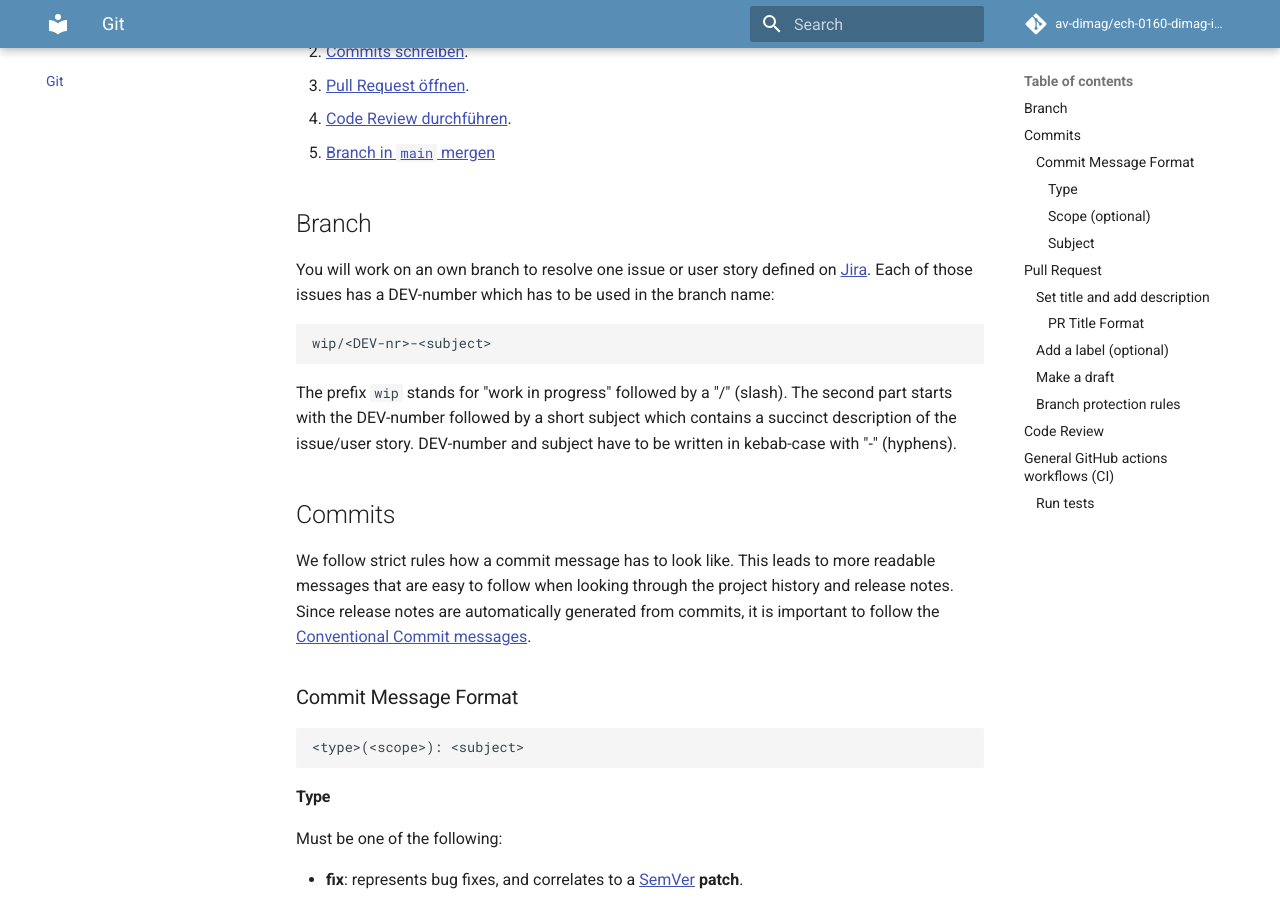
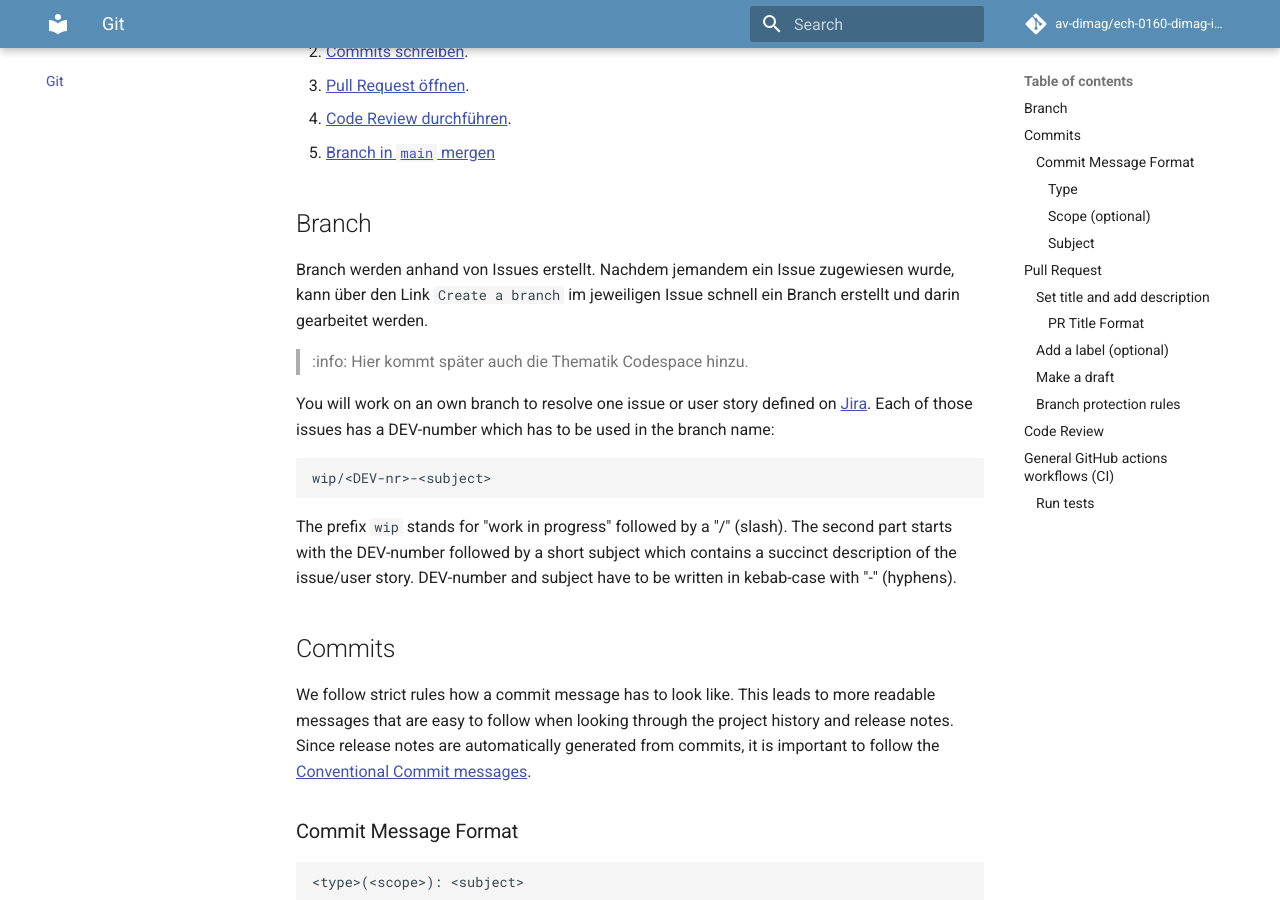
Before and after one commit to av-dimag/guideline, an MkDocs documentation site: the page built from docs/git/index.md, in a window 1280 px wide and 900 px high, scrolled down 400 px. Built offline with MkDocs 1.6.1 and Material for MkDocs 9.7.7, drawn with Linux system fonts in a browser that asks for light colours; comment, search, counter and statistics services are not loaded.

```diff
--- a/docs/git/index.md
+++ b/docs/git/index.md
@@ -9,10 +9,18 @@ Das Vorgehen bei der Entwicklung ist stets dasselbe. Wir folgen den Empfehlungen
 1. [Neuen Branch von "main" erstellen](#branch).
 1. [Commits schreiben](#commits).
 1. [Pull Request öffnen](#pull-request).
-2. [Code Review durchführen](#code-review).
-3. [Branch in `main` mergen](#merge-und-release)
+1. [Code Review durchführen](#code-review).
+1. [Branch in `main` mergen](#merge-und-release)
 
 ## Branch
+
+Branch werden anhand von Issues erstellt. Nachdem jemandem ein Issue zugewiesen wurde, kann über den Link `Create a branch` im jeweiligen Issue schnell ein Branch erstellt und darin gearbeitet werden.
+
+>
+> :info: Hier kommt später auch die Thematik Codespace hinzu.
+>
+
+
 
 You will work on an own branch to resolve one issue or user story defined on [Jira](https://dasch.atlassian.net/jira).
 Each of those issues has a DEV-number which has to be used in the branch name:
```
Also changed, not shown: 1 other file.
